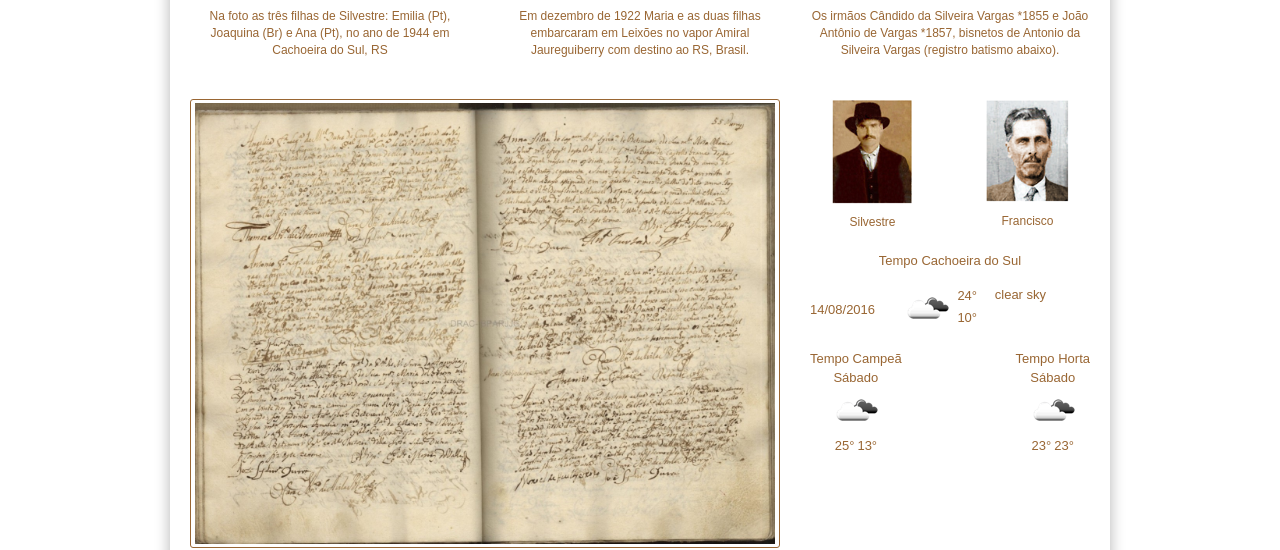
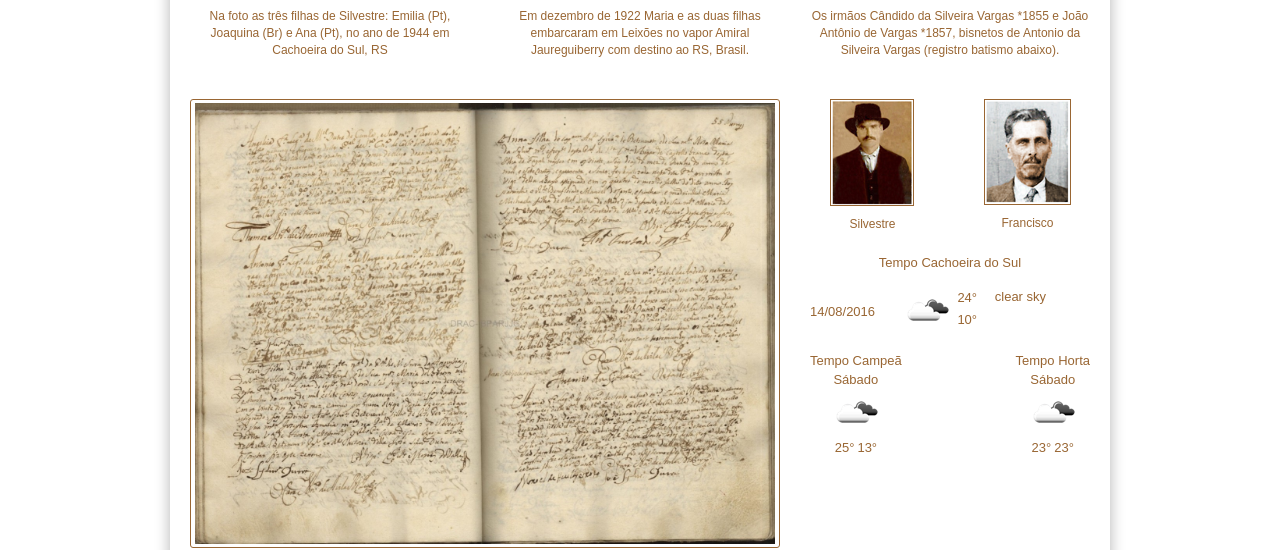
Before and after one commit to claudiovargas1955/claudiovargas1955.github.io, a Jekyll site: the page built from index.html, in a window 1280 px wide. Shown: the part 496-1046 px from the top of the page. Built offline with Jekyll 4.4.1, drawn with Linux system fonts in a browser that asks for light colours; some web fonts are replaced.

Commit message:
Update pages.scss

```diff
--- a/_sass/pages.scss
+++ b/_sass/pages.scss
@@ -44,7 +44,8 @@
 
 .box-home img, .miniatura-francisco img, .miniatura-silvestre img {
   margin: 0 auto;
-  border-radius:#996633 1px;
+  border: 1px solid #996633;
+  border-radius: 5 px;
 }
 
 .container-img-irmas, .container-img-navio {
```
